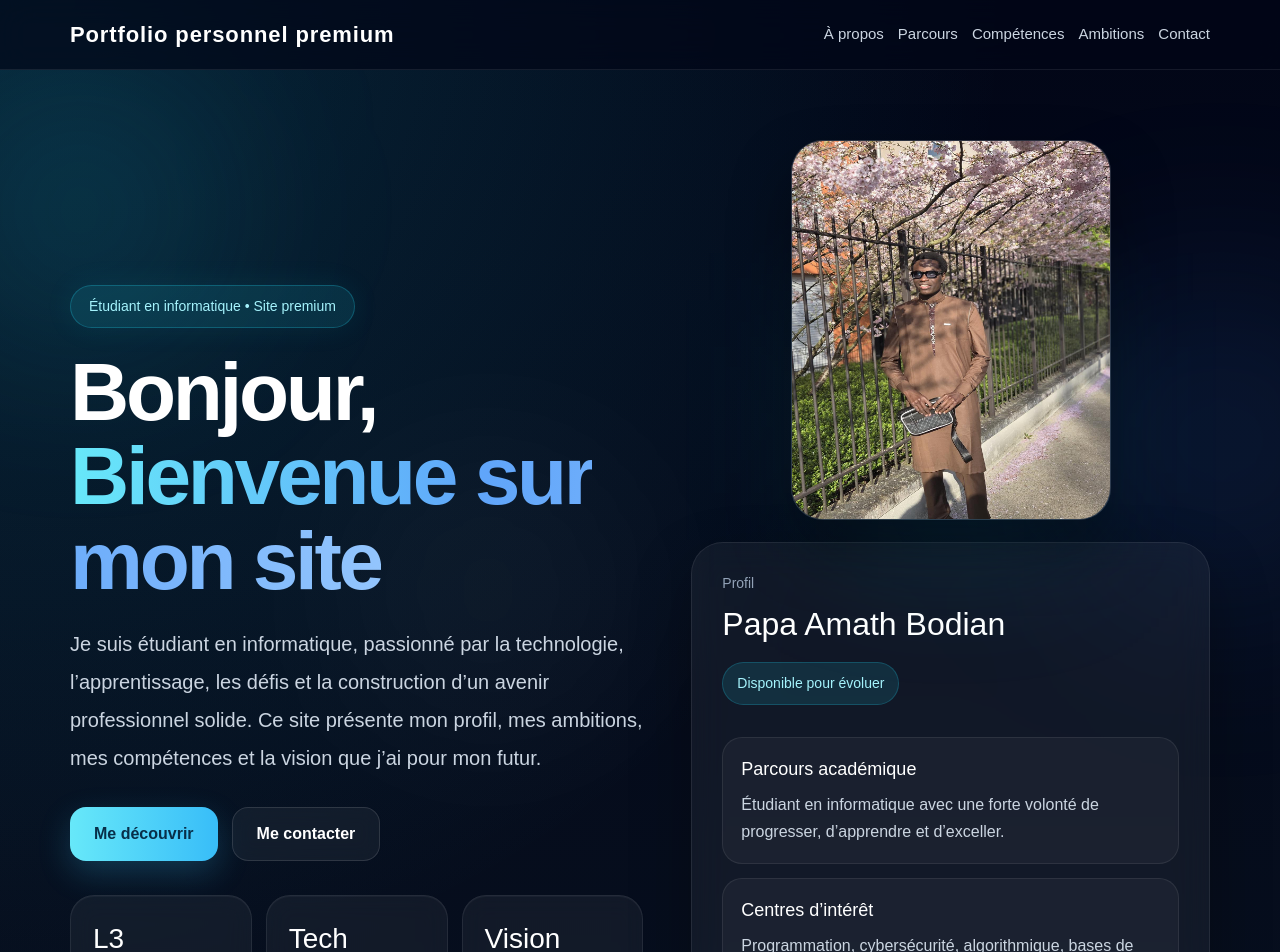
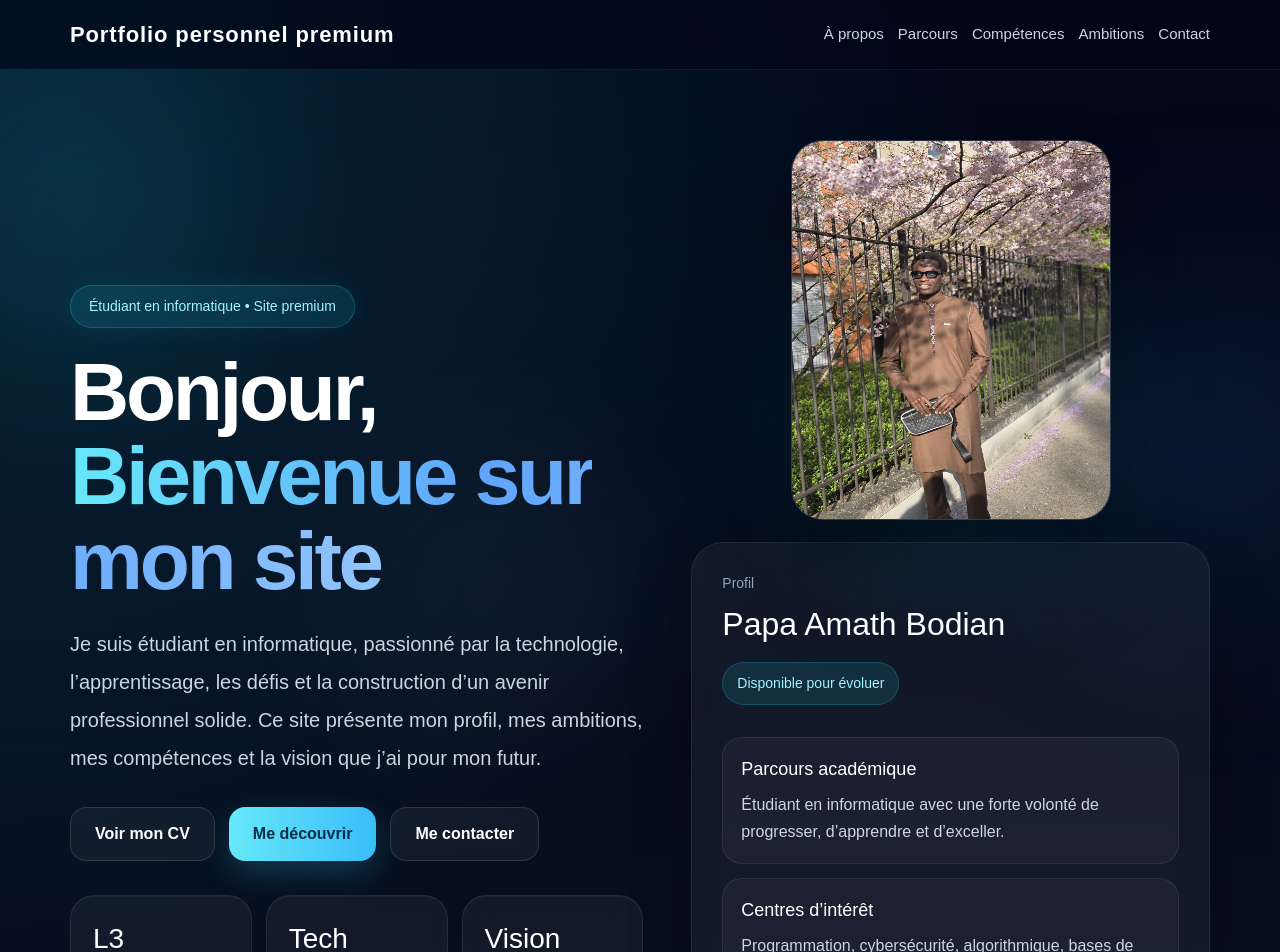
Before and after one commit to papaamath/mon-portfolio, a Next.js app: page / in a window 1280 px wide. Shown: the top 952 px of the page. Built offline with nearby package versions, Linux system fonts and the light colour scheme.

Commit message:
ajout CV

```diff
--- a/app/page.tsx
+++ b/app/page.tsx
@@ -50,6 +50,9 @@ export default function Home() {
             </p>
 
             <div className="hero-actions">
+              <a href="/cv.pdf" target="_blank" className="btn btn-secondary">
+  Voir mon CV
+</a>
               <button
                 className="btn btn-primary"
                 onClick={() => scrollToSection("apropos")}
```
Also changed, not shown: 1 other file (tests, documents, lock files or other folders).
